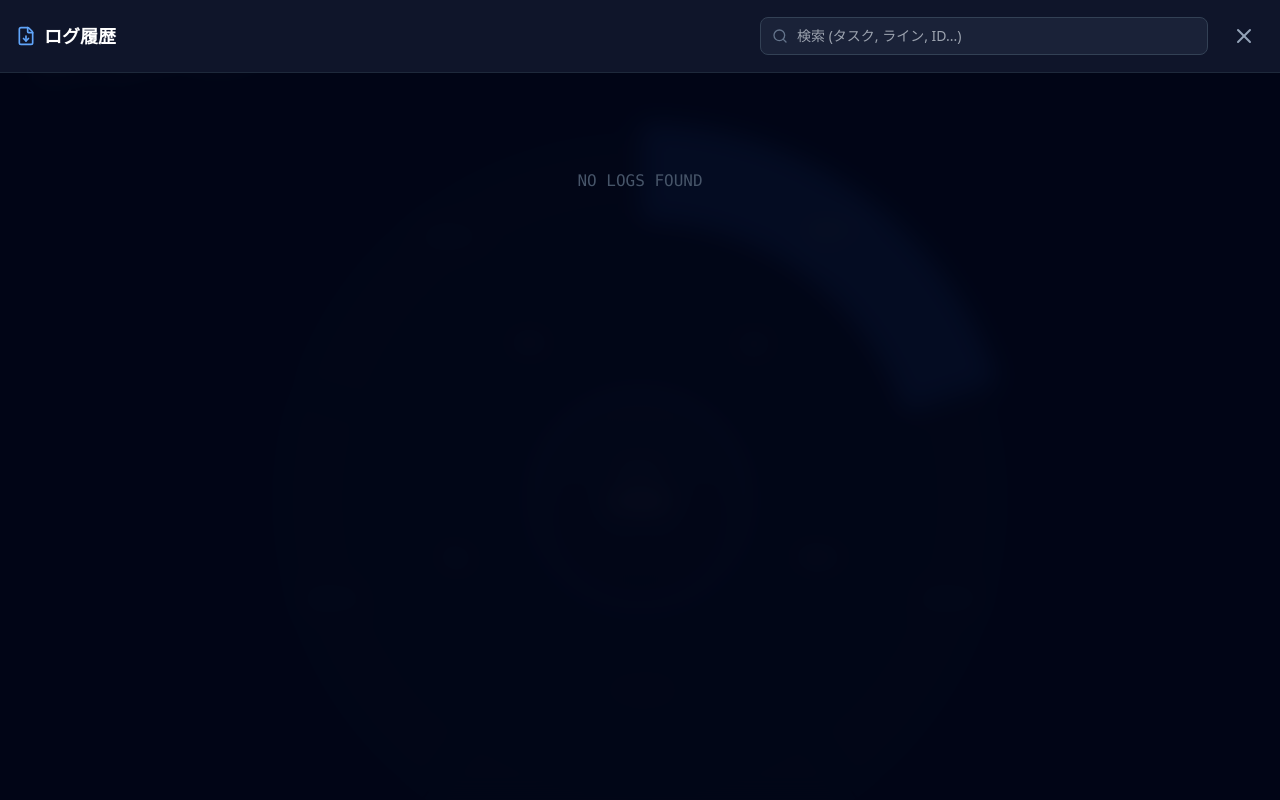
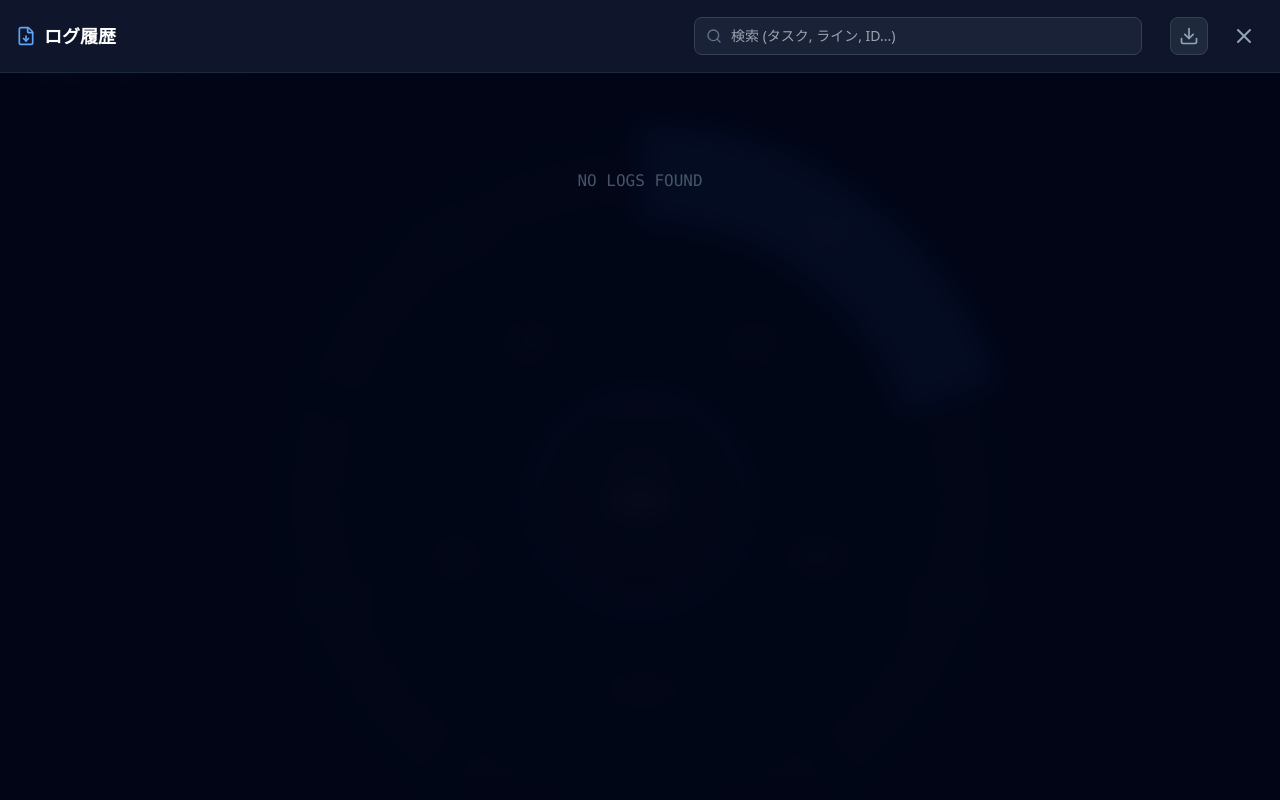
Before and after one commit to fftss793-a11y/wheel-tracker, a React (Vite) app in the folder 3-layer-wheel-tracker/: page / in a window 1280 px wide. Both pictures are taken after a click on the button 1171 px from the left and 47 px from the top of the page. Shown: the top 800 px of the page. Built offline with nearby package versions, Linux system fonts and the light colour scheme.

Commit message:
Refactor: Move CSV export functionality to Log Modal

```diff
--- a/3-layer-wheel-tracker/App.tsx
+++ b/3-layer-wheel-tracker/App.tsx
@@ -452,6 +452,7 @@ function App() {
         isOpen={isLogOpen}
         onClose={() => setIsLogOpen(false)}
         logs={getAllLogs()}
+        onExport={handleCsvExport}
       />
 
       {/* Settings Modals */}
--- a/3-layer-wheel-tracker/components/Modals.tsx
+++ b/3-layer-wheel-tracker/components/Modals.tsx
@@ -2,7 +2,8 @@ import React, { useEffect, useState } from 'react';
 import { AppConfig, LineId, LogEntry, Category, CategoryItem, SavedTemplate } from '../types';
 import { LINES, LINE_COLORS } from '../constants';
 import { formatDateTime, formatDurationVerbose, uuid } from '../utils';
-import { X, Search, FileDown, Upload, RotateCcw, Save, Pencil, Settings2, Layers, Trash2, Plus } from 'lucide-react';
+import { X, Search, FileDown, Upload, RotateCcw, Save, Pencil, Settings2, Layers, Trash2, Plus, Download } from 'lucide-react';
+
 
 /* --- Prompt Modal --- */
 interface PromptModalProps {
@@ -42,9 +43,10 @@ interface LogModalProps {
     isOpen: boolean;
     onClose: () => void;
     logs: LogEntry[];
+    onExport: () => void;
 }
 
-export const LogModal: React.FC<LogModalProps> = ({ isOpen, onClose, logs }) => {
+export const LogModal: React.FC<LogModalProps> = ({ isOpen, onClose, logs, onExport }) => {
     const [query, setQuery] = useState('');
 
     if (!isOpen) return null;
@@ -70,7 +72,7 @@ export const LogModal: React.FC<LogModalProps> = ({ isOpen, onClose, logs }) =>
                     <FileDown className="w-5 h-5 text-blue-400" />
                     ログ履歴
                 </h2>
-                <div className="flex-1 relative max-w-md ml-auto">
+                <div className="flex-1 relative max-w-md ml-auto mr-3">
                     <Search className="absolute left-3 top-1/2 -translate-y-1/2 w-4 h-4 text-slate-500" />
                     <input
                         type="text"
@@ -80,6 +82,9 @@ export const LogModal: React.FC<LogModalProps> = ({ isOpen, onClose, logs }) =>
                         className="w-full bg-[#1a2238] border border-slate-700 rounded-lg py-2 pl-9 pr-4 text-sm text-slate-100 focus:outline-none focus:border-blue-500 focus:ring-1 focus:ring-blue-500 transition-all"
                     />
                 </div>
+                <button onClick={onExport} className="p-2 bg-slate-800 hover:bg-slate-700 border border-slate-700 hover:border-slate-500 rounded-lg shrink-0 text-slate-400 hover:text-white transition-all shadow-sm" title="CSVエクスポート">
+                    <Download className="w-5 h-5" />
+                </button>
                 <button onClick={onClose} className="p-2 hover:bg-slate-800 rounded-lg shrink-0 text-slate-400 hover:text-white transition-colors">
                     <X className="w-6 h-6" />
                 </button>
```
